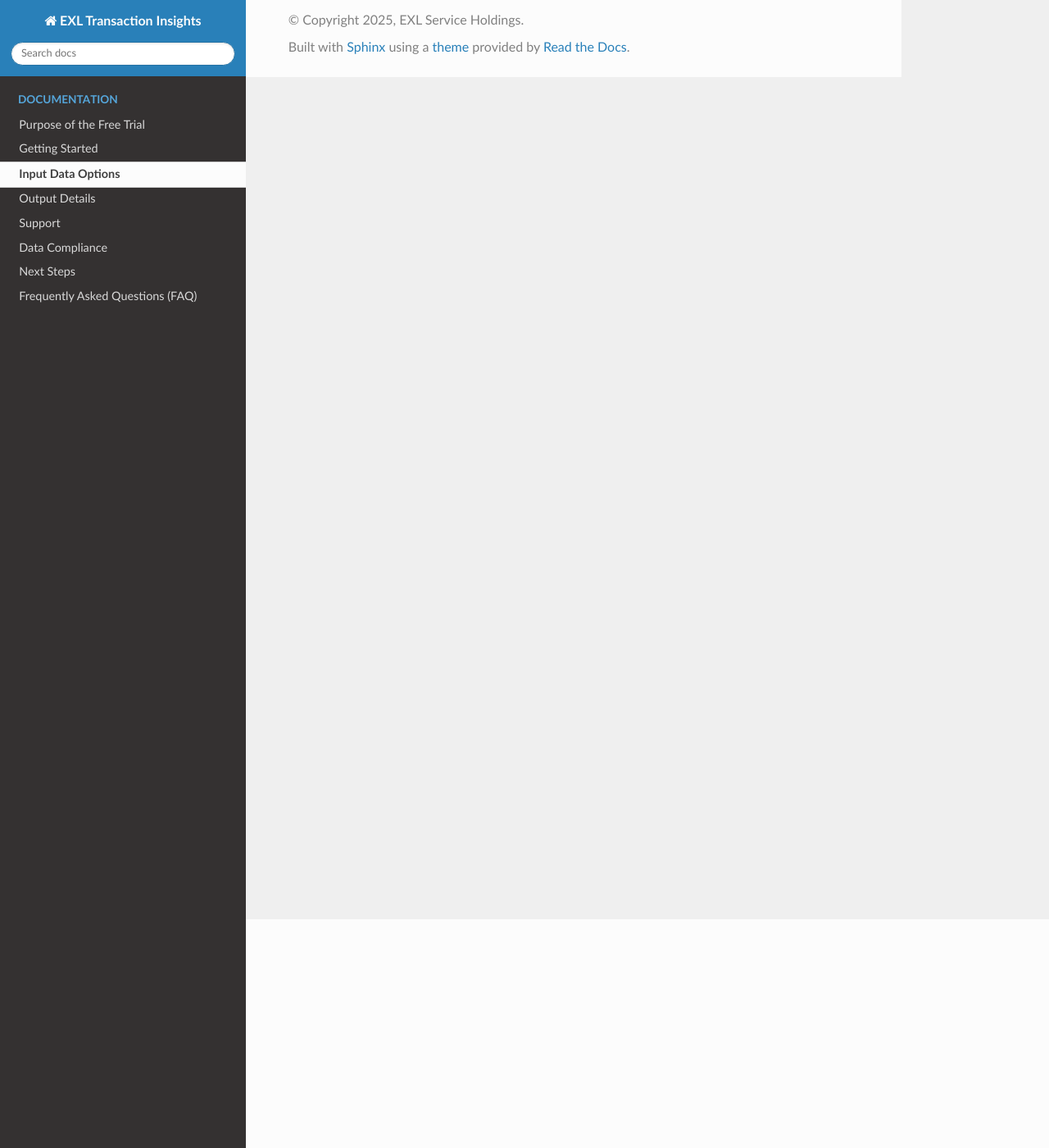
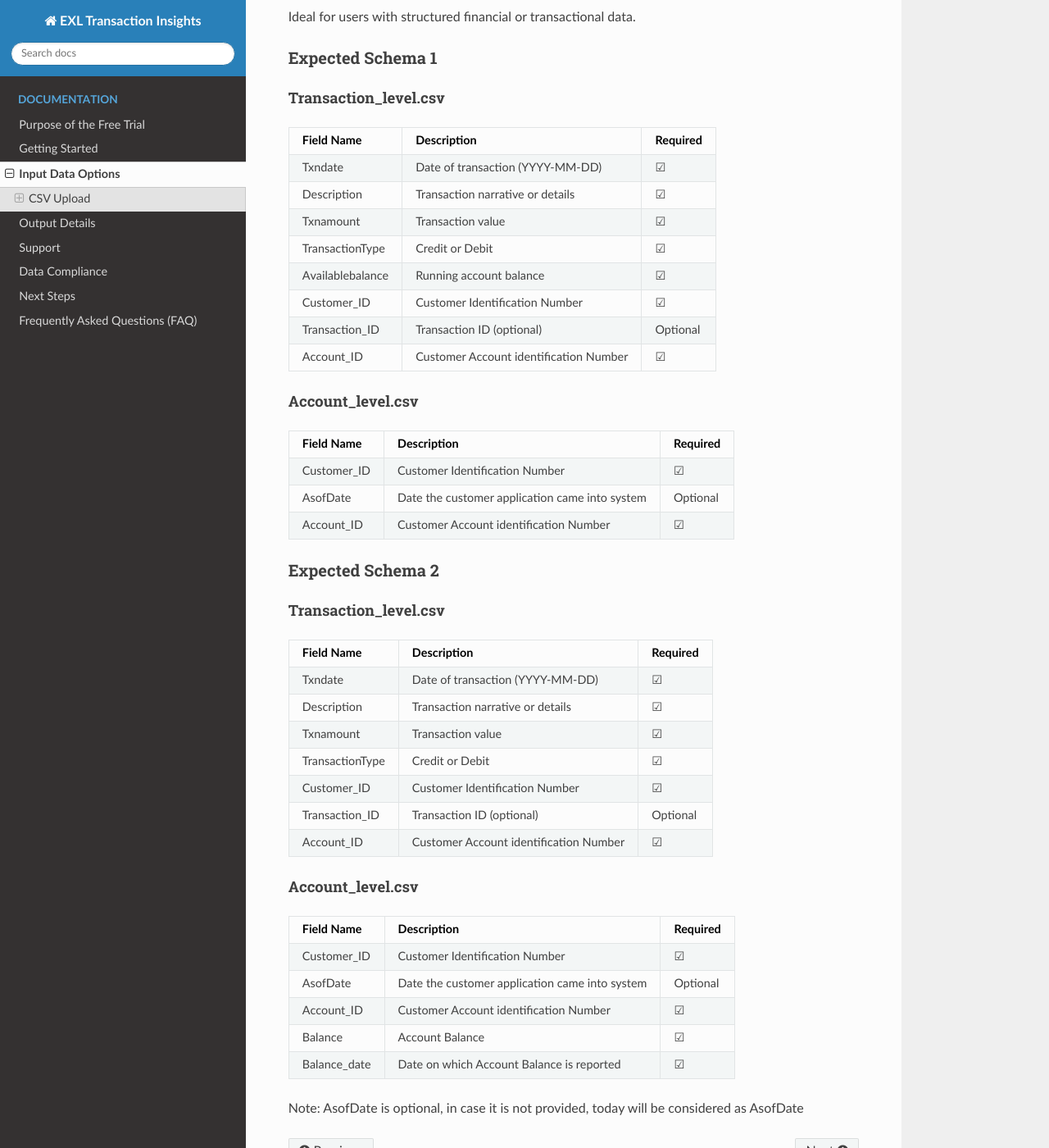
Before and after one commit to dhruvrana72/bti_doc, a Sphinx documentation site: the page built from docs/source/input-data-options.md, in a window 1280 px wide and 1400 px high, scrolled down 279 px. Shown: the whole window at 82% size. Built offline with Sphinx 7.4.7 and the Read the Docs theme 3.1.0, drawn with Linux system fonts in a browser that asks for light colours; some of the changed text lies outside the part shown.

Commit message:
input format csv

```diff
--- a/docs/source/input-data-options.md
+++ b/docs/source/input-data-options.md
@@ -1,3 +1,57 @@
 # Input Data Options
 
-Upload CSV, JSON, or PDF bank statements, or connect directly through Plaid Link.
+Our platform supports multiple input types, allowing you to work with both structured and unstructured data sources.
+
+## CSV Upload
+
+Ideal for users with structured financial or transactional data.
+
+### Expected Schema 1
+
+#### Transaction_level.csv
+
+| Field Name | Description | Required |
+| :------- | :------: | :------: |
+| Txndate | Date of transaction (YYYY-MM-DD) | &#9745; |
+| Description | Transaction narrative or details | &#9745; |
+| Txnamount | Transaction value | &#9745; |
+| TransactionType | Credit or Debit | &#9745; |
+| Availablebalance | Running account balance | &#9745; |
+| Customer_ID | Customer Identification Number | &#9745; |
+| Transaction_ID | Transaction ID (optional) | Optional |
+| Account_ID | Customer Account identification Number | &#9745; |
+
+#### Account_level.csv
+
+| Field Name | Description | Required |
+| :------- | :------: | :------: |
+| Customer_ID | Customer Identification Number | &#9745; |
+| AsofDate | Date the customer application came into system | Optional |
+| Account_ID | Customer Account identification Number | &#9745; |
+
+
+### Expected Schema 2
+
+#### Transaction_level.csv
+
+| Field Name | Description | Required |
+| :------- | :------: | :------: |
+| Txndate | Date of transaction (YYYY-MM-DD) | &#9745; |
+| Description | Transaction narrative or details | &#9745; |
+| Txnamount | Transaction value | &#9745; |
+| TransactionType | Credit or Debit | &#9745; |
+| Customer_ID | Customer Identification Number | &#9745; |
+| Transaction_ID | Transaction ID (optional) | Optional |
+| Account_ID | Customer Account identification Number | &#9745; |
+
+#### Account_level.csv
+
+| Field Name | Description | Required |
+| :------- | :------: | :------: |
+| Customer_ID | Customer Identification Number | &#9745; |
+| AsofDate | Date the customer application came into system | Optional |
+| Account_ID | Customer Account identification Number | &#9745; |
+| Balance | Account Balance | &#9745; |
+| Balance_date | Date on which Account Balance is reported | &#9745; |
+
+Note: AsofDate is optional, in case it is not provided, today will be considered as AsofDate
```
